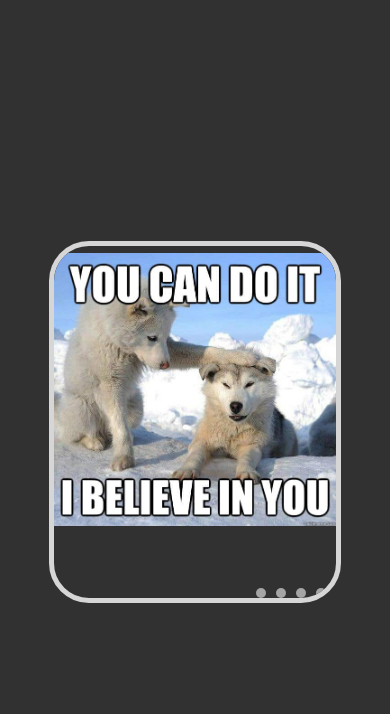
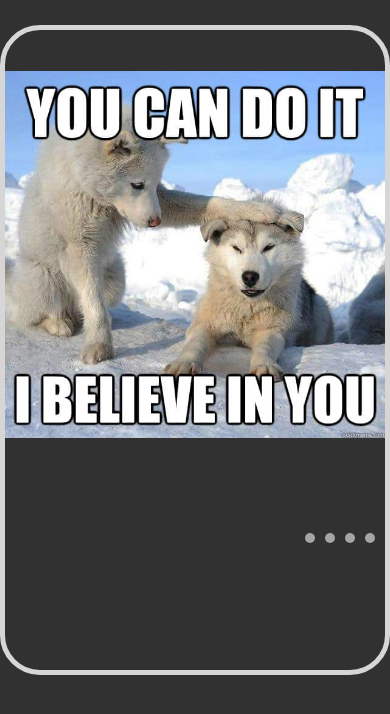
Before and after one commit to queuelia/cssMemSlider, a plain HTML site: page cssMemSlider/index.html in a window 390 px wide. Drawn offline with Linux system fonts and the light colour scheme.

Commit message:
feat: add responsive height to slider (Sun, May 15, 2022 08:46:51 PM)

```diff
--- a/cssMemSlider/style.css
+++ b/cssMemSlider/style.css
@@ -15,19 +15,18 @@ body {
 }
 
 .wrapper {
-    max-width: 1200px;
+    margin: 0 auto;
+    padding: 3vh 0;
     height: 100vh;
-    margin: 0 auto;
     display: flex;
     justify-content: center;
-    align-items: center;
 }
 
 .slider {
     border: 5px solid #d6d6d6;
     border-radius: 40px;
-    max-width: 75%;
-    max-height: 85%;
+    max-width: 53rem;
+    max-height: 65rem;
     overflow: hidden;
     display: flex;
     flex-direction: column;
```
